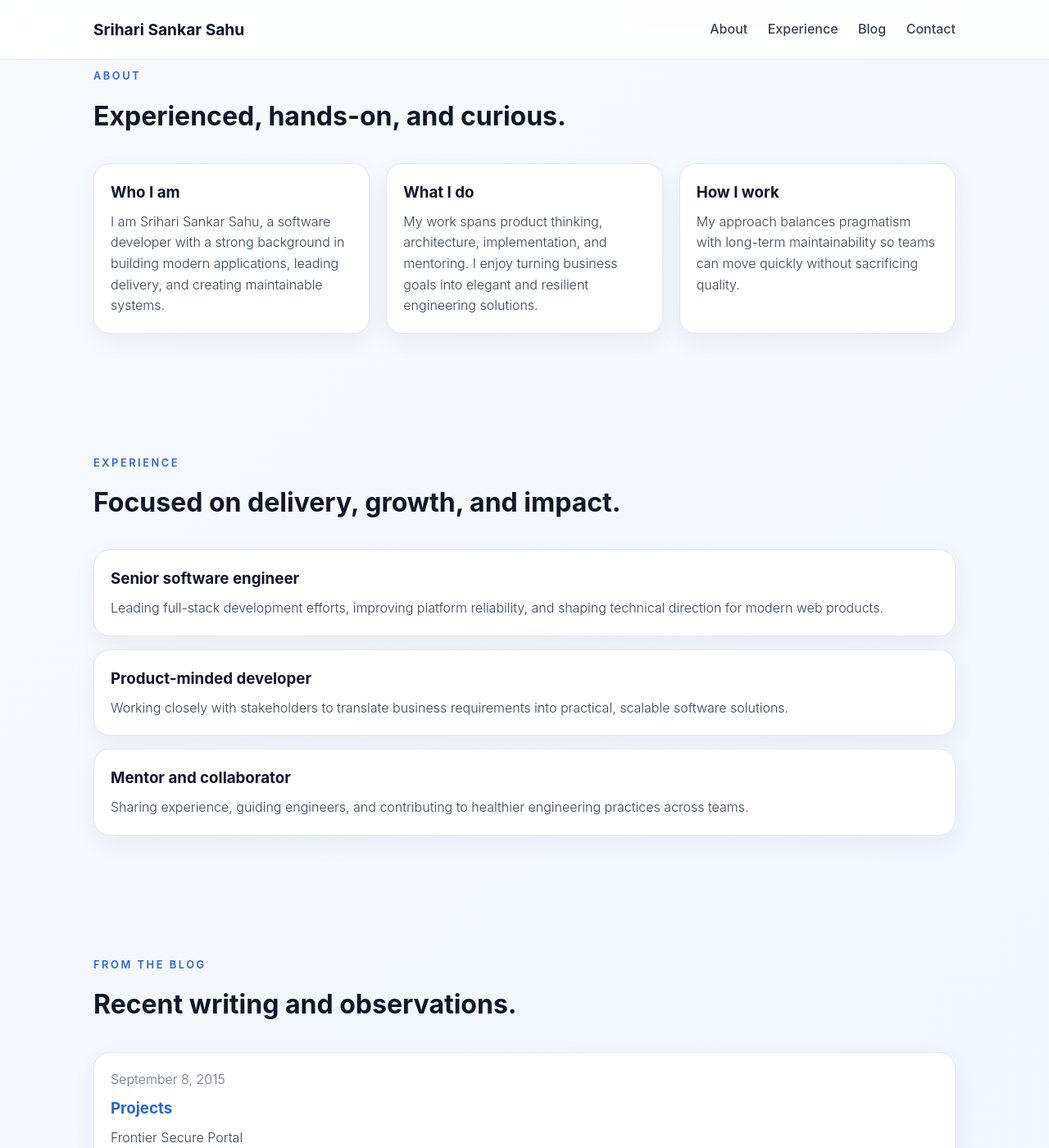
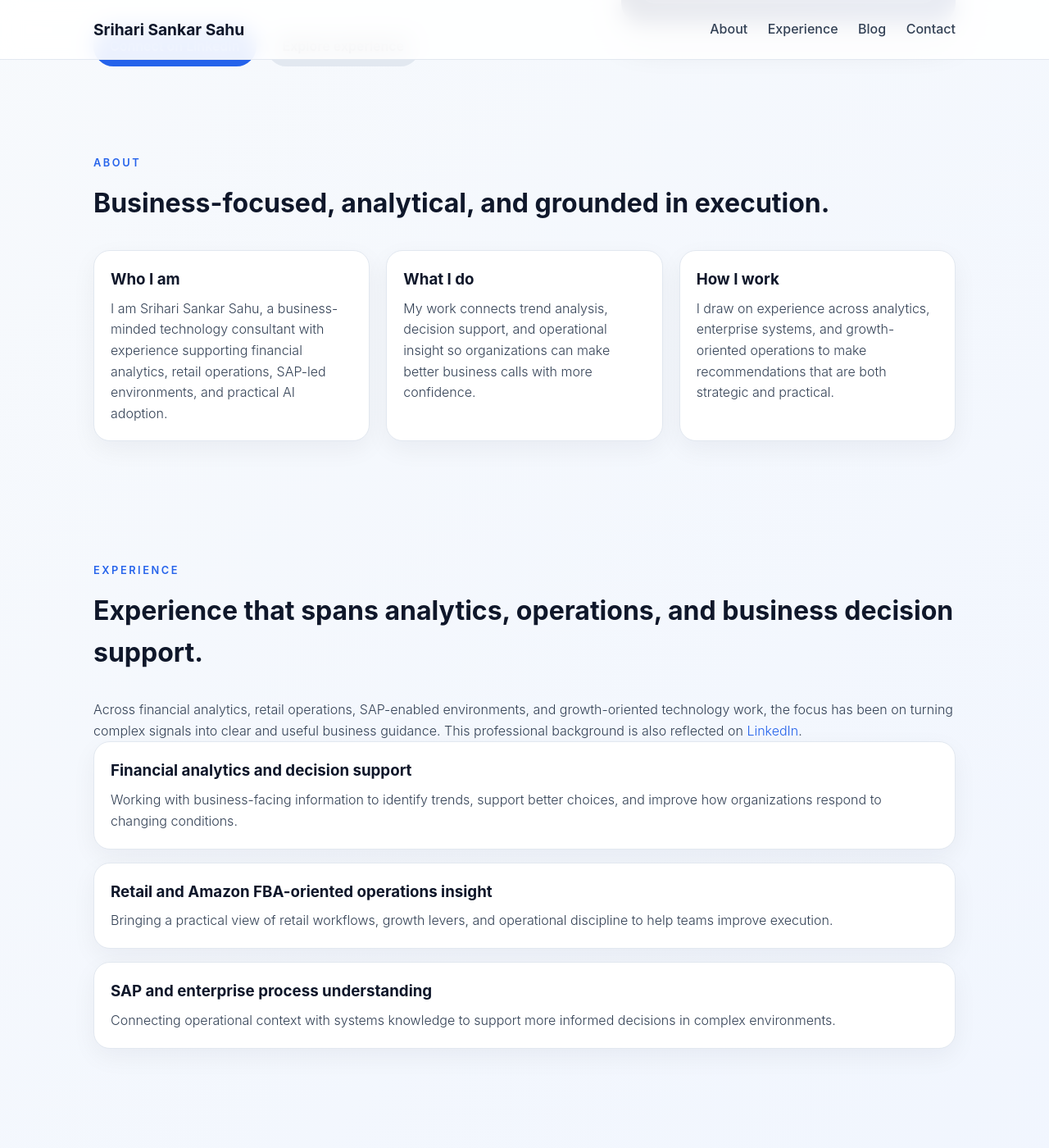
Before and after one commit to sriharisahu/sriharisahu.github.io, a Jekyll site: the page built from index.html, in a window 1280 px wide and 1400 px high, scrolled down 533 px. Shown: the whole window at 82% size. Built offline with Jekyll 4.4.1, drawn with Linux system fonts in a browser that asks for light colours; some of the changed text lies outside the part shown.

Commit message:
repositioning with message and CTA

```diff
--- a/_config.yml
+++ b/_config.yml
@@ -2,7 +2,7 @@
 title: Srihari Sankar Sahu
 email: sriharisahu@outlook.com
 description: >
-  Srihari Sankar Sahu is a software engineer with 15 years of experience building modern web products, mentoring teams, and sharing practical engineering insights.
+  Srihari Sankar Sahu is a business-minded AI consulting profile focused on analytics, operations strategy, SAP-aware decision support, and practical AI adoption.
 baseurl: ""
 url: "https://sriharisahu.github.io"
 twitter_username: srihari_sahu
--- a/_includes/footer.html
+++ b/_includes/footer.html
@@ -7,6 +7,7 @@
     <div>
       <ul class="contact-list">
         <li><a href="mailto:{{ site.email }}">{{ site.email }}</a></li>
+        <li><a href="https://www.linkedin.com/in/sriharisahu" target="_blank" rel="noopener noreferrer">LinkedIn</a></li>
         {% if site.github_username %}
         <li><a href="https://github.com/{{ site.github_username }}" target="_blank" rel="noopener noreferrer">GitHub</a></li>
         {% endif %}
--- a/index.html
+++ b/index.html
@@ -6,27 +6,27 @@
 
 <section class="hero" id="top">
   <div class="hero-copy">
-    <p class="eyebrow">Software engineer • mentor • writer</p>
-    <h1>Building thoughtful software for over 15 years.</h1>
-    <p>I help teams ship dependable web experiences, lead technical decisions, and turn complex ideas into practical products.</p>
+    <p class="eyebrow">AI consulting • business analytics • operations strategy</p>
+    <h1>Helping companies turn data, operations, and AI into better business decisions.</h1>
+    <p>I work at the intersection of financial analytics, retail operations, SAP-enabled processes, and practical AI to support stronger planning and measurable business outcomes.</p>
     <div class="hero-actions">
-      <a class="btn btn-primary" href="#contact">Let’s connect</a>
-      <a class="btn btn-secondary" href="#blog">Read the blog</a>
+      <a class="btn btn-primary" href="https://www.linkedin.com/in/sriharisahu" target="_blank" rel="noopener noreferrer">Connect on LinkedIn</a>
+      <a class="btn btn-secondary" href="#experience">Explore experience</a>
     </div>
   </div>
   <div class="hero-panel">
     <div class="stat-grid">
       <div class="stat-card">
-        <strong>15+</strong>
-        <span>years of experience</span>
+        <strong>Financial analytics</strong>
+        <span>decision support and trend insight</span>
       </div>
       <div class="stat-card">
-        <strong>Full-stack</strong>
-        <span>web engineering</span>
+        <strong>Retail & Amazon FBA</strong>
+        <span>operational and growth-oriented thinking</span>
       </div>
       <div class="stat-card">
-        <strong>Mentoring</strong>
-        <span>teams and engineers</span>
+        <strong>SAP & enterprise systems</strong>
+        <span>process-aware implementation support</span>
       </div>
     </div>
   </div>
@@ -35,20 +35,20 @@
 <section class="section" id="about">
   <div class="section-heading">
     <p class="eyebrow">About</p>
-    <h2>Experienced, hands-on, and curious.</h2>
+    <h2>Business-focused, analytical, and grounded in execution.</h2>
   </div>
   <div class="card-grid">
     <article class="card">
       <h3>Who I am</h3>
-      <p>I am Srihari Sankar Sahu, a software developer with a strong background in building modern applications, leading delivery, and creating maintainable systems.</p>
+      <p>I am Srihari Sankar Sahu, a business-minded technology consultant with experience supporting financial analytics, retail operations, SAP-led environments, and practical AI adoption.</p>
     </article>
     <article class="card">
       <h3>What I do</h3>
-      <p>My work spans product thinking, architecture, implementation, and mentoring. I enjoy turning business goals into elegant and resilient engineering solutions.</p>
+      <p>My work connects trend analysis, decision support, and operational insight so organizations can make better business calls with more confidence.</p>
     </article>
     <article class="card">
       <h3>How I work</h3>
-      <p>My approach balances pragmatism with long-term maintainability so teams can move quickly without sacrificing quality.</p>
+      <p>I draw on experience across analytics, enterprise systems, and growth-oriented operations to make recommendations that are both strategic and practical.</p>
     </article>
   </div>
 </section>
@@ -56,20 +56,21 @@
 <section class="section" id="experience">
   <div class="section-heading">
     <p class="eyebrow">Experience</p>
-    <h2>Focused on delivery, growth, and impact.</h2>
+    <h2>Experience that spans analytics, operations, and business decision support.</h2>
   </div>
+  <p class="section-copy">Across financial analytics, retail operations, SAP-enabled environments, and growth-oriented technology work, the focus has been on turning complex signals into clear and useful business guidance. This professional background is also reflected on <a href="https://www.linkedin.com/in/sriharisahu" target="_blank" rel="noopener noreferrer">LinkedIn</a>.</p>
   <div class="timeline">
     <div class="timeline-item">
-      <h3>Senior software engineer</h3>
-      <p>Leading full-stack development efforts, improving platform reliability, and shaping technical direction for modern web products.</p>
+      <h3>Financial analytics and decision support</h3>
+      <p>Working with business-facing information to identify trends, support better choices, and improve how organizations respond to changing conditions.</p>
     </div>
     <div class="timeline-item">
-      <h3>Product-minded developer</h3>
-      <p>Working closely with stakeholders to translate business requirements into practical, scalable software solutions.</p>
+      <h3>Retail and Amazon FBA-oriented operations insight</h3>
+      <p>Bringing a practical view of retail workflows, growth levers, and operational discipline to help teams improve execution.</p>
     </div>
     <div class="timeline-item">
-      <h3>Mentor and collaborator</h3>
-      <p>Sharing experience, guiding engineers, and contributing to healthier engineering practices across teams.</p>
+      <h3>SAP and enterprise process understanding</h3>
+      <p>Connecting operational context with systems knowledge to support more informed decisions in complex environments.</p>
     </div>
   </div>
 </section>
@@ -98,8 +99,8 @@
 <section class="section" id="contact">
   <div class="contact-card">
     <p class="eyebrow">Contact</p>
-    <h2>Let’s talk about your next project.</h2>
-    <p>I’m open to consulting, collaboration, and conversations about building software that lasts.</p>
+    <h2>Let’s talk about your next business challenge.</h2>
+    <p>I’m open to consulting conversations, strategic discussions, and opportunities to help teams improve decisions and execution. You can also review more of my professional background on <a href="https://www.linkedin.com/in/sriharisahu" target="_blank" rel="noopener noreferrer">LinkedIn</a>.</p>
     <div class="hero-actions">
       <a class="btn btn-primary" href="mailto:{{ site.email }}">Email me</a>
       <a class="btn btn-secondary" href="{{ '/contact/' | relative_url }}">Visit contact page</a>
```
Also changed, not shown: about.md (+2 -2 lines), contact.md (+3 -2 lines), plan.md (+29 -0 lines), Gemfile.lock (added).
